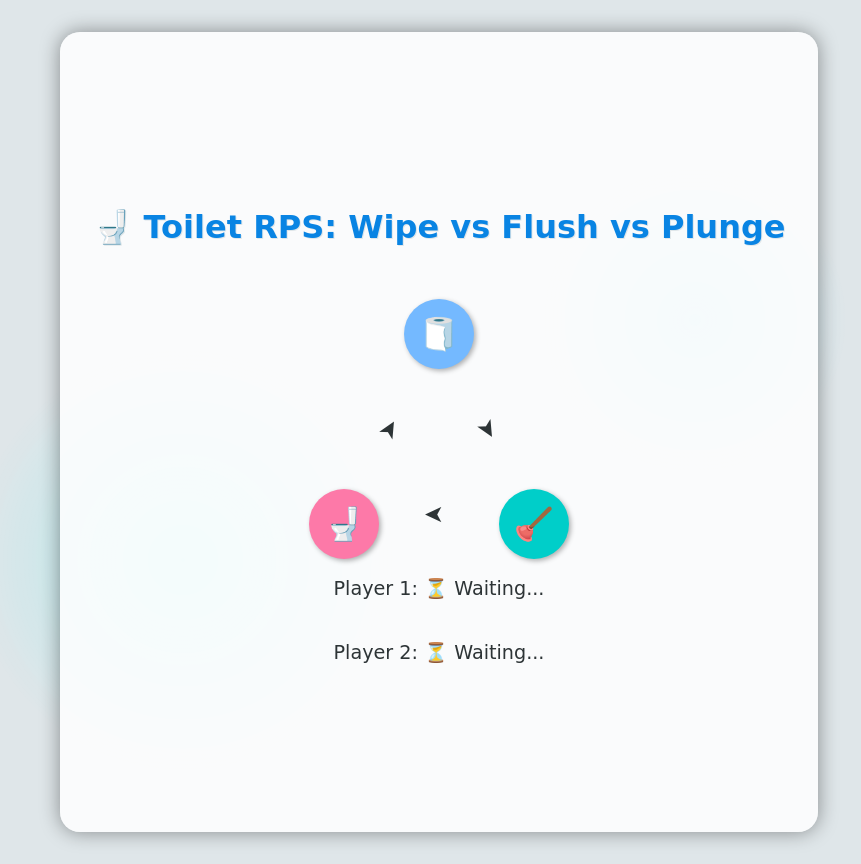
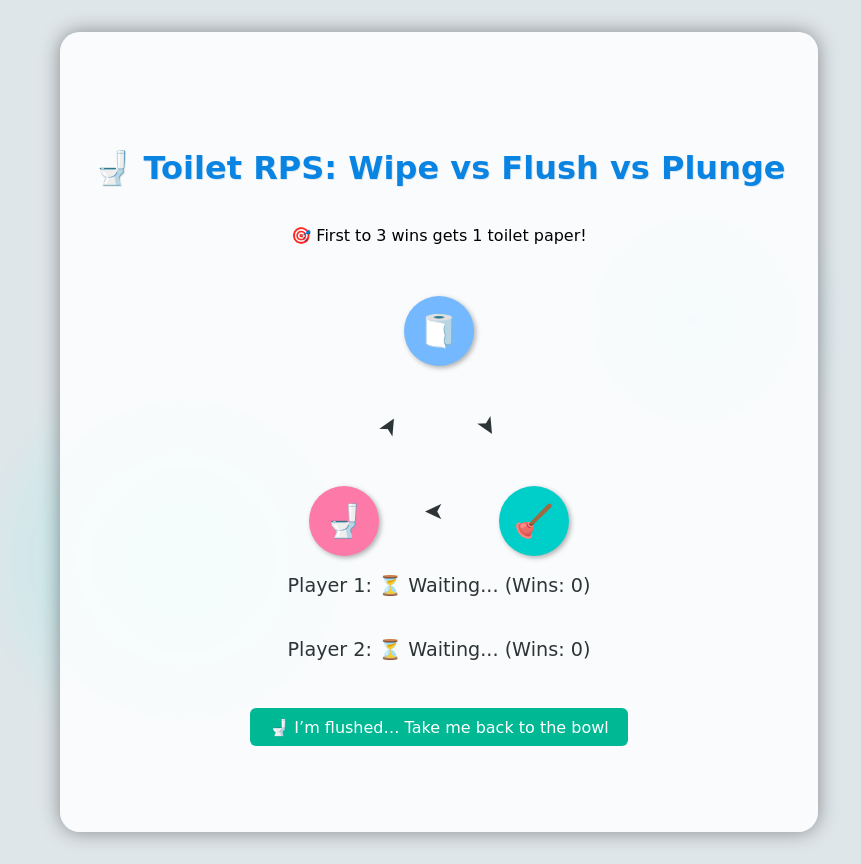
Before and after one commit to MelvinDY/Toilet-Beats, a React (Vite) app in the folder Toilet-Beats/: page /RPS in a window 1280 px wide. Shown: the whole page, without its empty margins (201-1062 px from the left). Built offline with nearby package versions, Linux system fonts and the light colour scheme.

Commit message:
game 1 wins counts toward overall toilet paper victory

```diff
--- a/Toilet-Beats/src/components/ToiletRPS.jsx
+++ b/Toilet-Beats/src/components/ToiletRPS.jsx
@@ -1,4 +1,5 @@
 import React, { useEffect, useState } from 'react';
+import { useNavigate } from 'react-router-dom';
 import './ToiletRPS.css';
 
 const EMOJIS = {
@@ -14,20 +15,34 @@ const getResult = (p1, p2) => {
     (p1 === 'Flush' && p2 === 'Wipe') ||
     (p1 === 'Plunge' && p2 === 'Flush')
   ) {
-    return 'Player 1 Wins!';
+    return 'Player 1';
   }
-  return 'Player 2 Wins!';
+  return 'Player 2';
 };
 
 export default function ToiletRPS() {
   const [p1Choice, setP1Choice] = useState(null);
   const [p2Choice, setP2Choice] = useState(null);
   const [result, setResult] = useState('');
+  const [wins, setWins] = useState({ p1: 0, p2: 0 });
+
+  const players = JSON.parse(localStorage.getItem('players')) || {
+    player1: 'Player 1',
+    player2: 'Player 2',
+    scores: { 'Player 1': 0, 'Player 2': 0 }
+  };
+
+  const handleWin = (winner) => {
+    if (winner === 'Player 1') {
+      setWins((prev) => ({ ...prev, p1: prev.p1 + 1 }));
+    } else if (winner === 'Player 2') {
+      setWins((prev) => ({ ...prev, p2: prev.p2 + 1 }));
+    }
+  };
 
   useEffect(() => {
     const handleKeyDown = (e) => {
       if (p1Choice && p2Choice) return;
-
       const key = e.key.toLowerCase();
 
       if (!p1Choice && ['a', 'w', 'd'].includes(key)) {
@@ -46,21 +61,50 @@ export default function ToiletRPS() {
   useEffect(() => {
     if (p1Choice && p2Choice) {
       const outcome = getResult(p1Choice, p2Choice);
-      setResult(outcome);
+      if (outcome !== 'Draw') handleWin(outcome);
+      setResult(`${outcome === 'Draw' ? 'Draw!' : `${outcome} Wins!`}`);
     }
   }, [p1Choice, p2Choice]);
 
-  const resetGame = () => {
+  useEffect(() => {
+    const checkScoreUpdate = () => {
+      if (wins.p1 === 3 || wins.p2 === 3) {
+        const winner = wins.p1 === 3 ? players.player1 : players.player2;
+
+        // Update localStorage
+        const data = { ...players };
+        data.scores[winner] = (data.scores[winner] || 0) + 1;
+        localStorage.setItem('players', JSON.stringify(data));
+
+        alert(`${winner} wins this match and gets 1 toilet paper! 🧻`);
+
+        // Reset for new match
+        setWins({ p1: 0, p2: 0 });
+      }
+    };
+
+    checkScoreUpdate();
+  }, [wins, players]);
+
+  const resetRound = () => {
     setP1Choice(null);
     setP2Choice(null);
     setResult('');
+  };
+
+  const navigate = useNavigate();
+
+  const goBackToDashboard = () => {
+    setWins({ p1: 0, p2: 0 });
+    navigate('/dashboard');
   };
 
   return (
     <div className="toilet-container">
       <h2>🚽 Toilet RPS: Wipe vs Flush vs Plunge</h2>
 
-      {/* Visual Relationship Graph */}
+      <p style={{ color: 'black' }}>🎯 First to 3 wins gets 1 toilet paper!</p>
+
       <div className="graph-triangle">
         <div className="graph-node node-wipe">🧻</div>
         <div className="graph-node node-flush">🚽</div>
@@ -71,25 +115,28 @@ export default function ToiletRPS() {
         <div className="arrow arrow-flush-wipe">➤</div>
       </div>
 
-
       <p className="player-status">
-        Player 1: {p1Choice ? '✅ Has chosen' : '⏳ Waiting...'}
+        {players.player1}: {p1Choice ? '✅ Chosen' : '⏳ Waiting...'} (Wins: {wins.p1})
       </p>
       <p className="player-status">
-        Player 2: {p2Choice ? '✅ Has chosen' : '⏳ Waiting...'}
+        {players.player2}: {p2Choice ? '✅ Chosen' : '⏳ Waiting...'} (Wins: {wins.p2})
       </p>
 
       {result && (
         <div className="result-box">
-          <p>Player 1 chose: {EMOJIS[p1Choice]} {p1Choice}</p>
-          <p>Player 2 chose: {EMOJIS[p2Choice]} {p2Choice}</p>
+          <p>{players.player1} chose: {EMOJIS[p1Choice]} {p1Choice}</p>
+          <p>{players.player2} chose: {EMOJIS[p2Choice]} {p2Choice}</p>
           <p><strong>{result}</strong></p>
         </div>
       )}
 
       {(p1Choice && p2Choice) && (
-        <button onClick={resetGame}>Play Again</button>
+        <button onClick={resetRound}>Play Next Round</button>
       )}
+      <button onClick={goBackToDashboard} className="back-btn">
+        🚽 I’m flushed… Take me back to the bowl
+      </button>
+
     </div>
   );
 }
```
Also changed, not shown: 1 other file (tests, documents, lock files or other folders).
